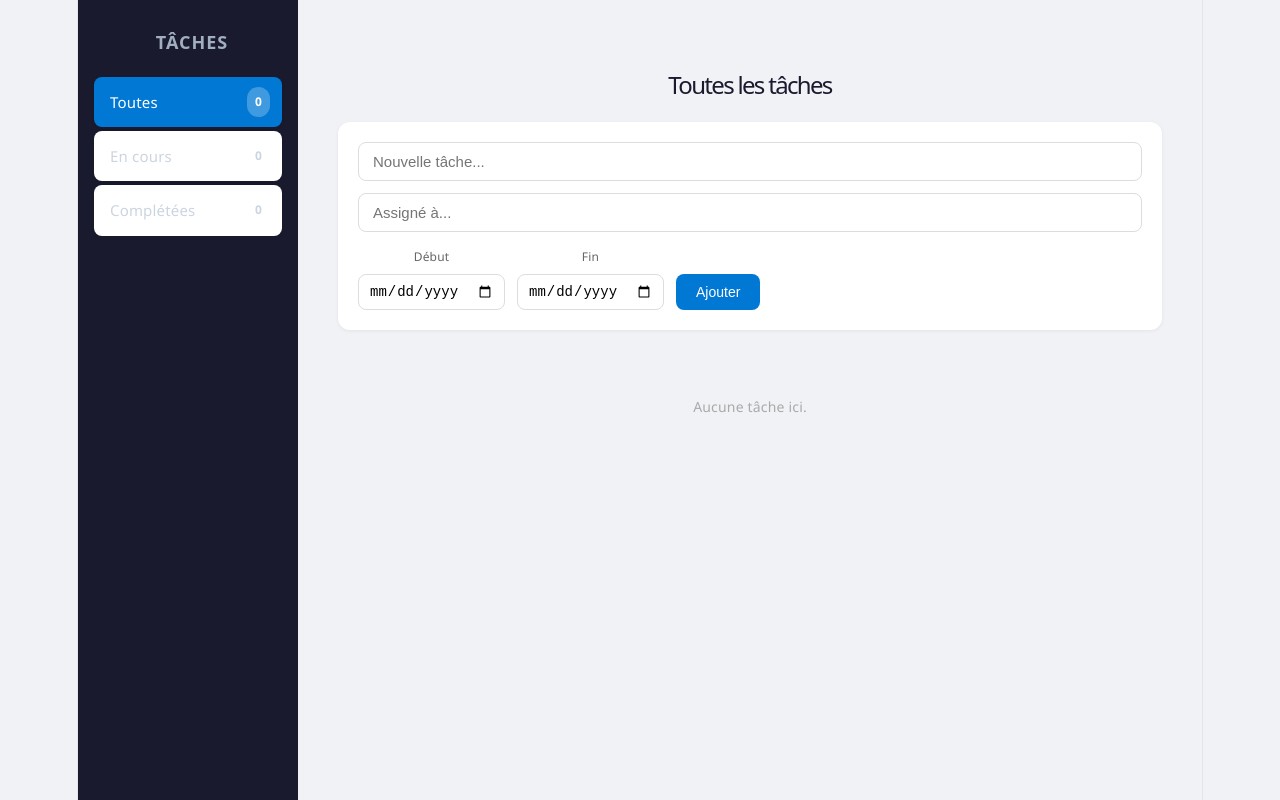
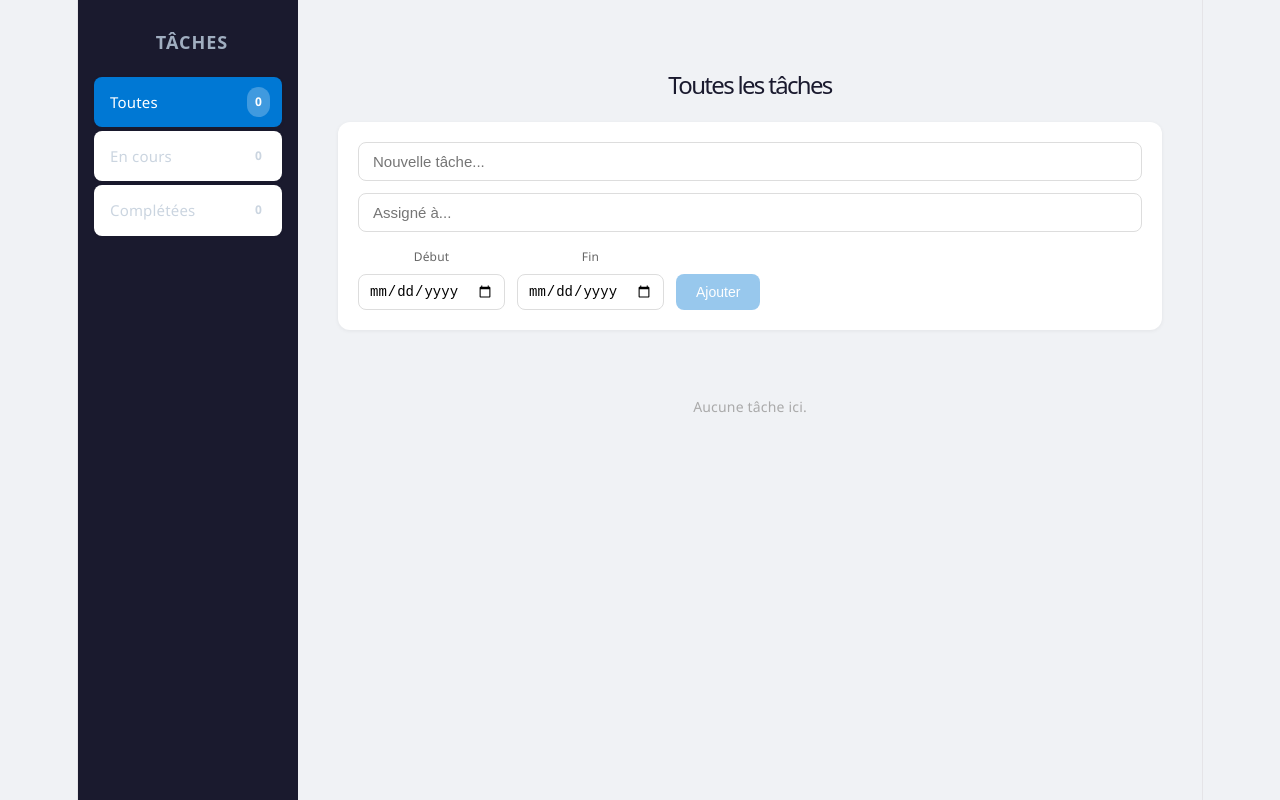
Before and after one commit to Christeven/todo-app, a React (Vite) app: page / in a window 1280 px wide. Built offline with nearby package versions, Linux system fonts and the light colour scheme.

Commit message:
style: add disabled state for buttons

```diff
--- a/src/App.css
+++ b/src/App.css
@@ -285,3 +285,8 @@ button.cancel {
   margin-bottom: 0;
   width: auto;
 }
+
+button:disabled {
+  opacity: 0.4;
+  cursor: not-allowed;
+}
```
